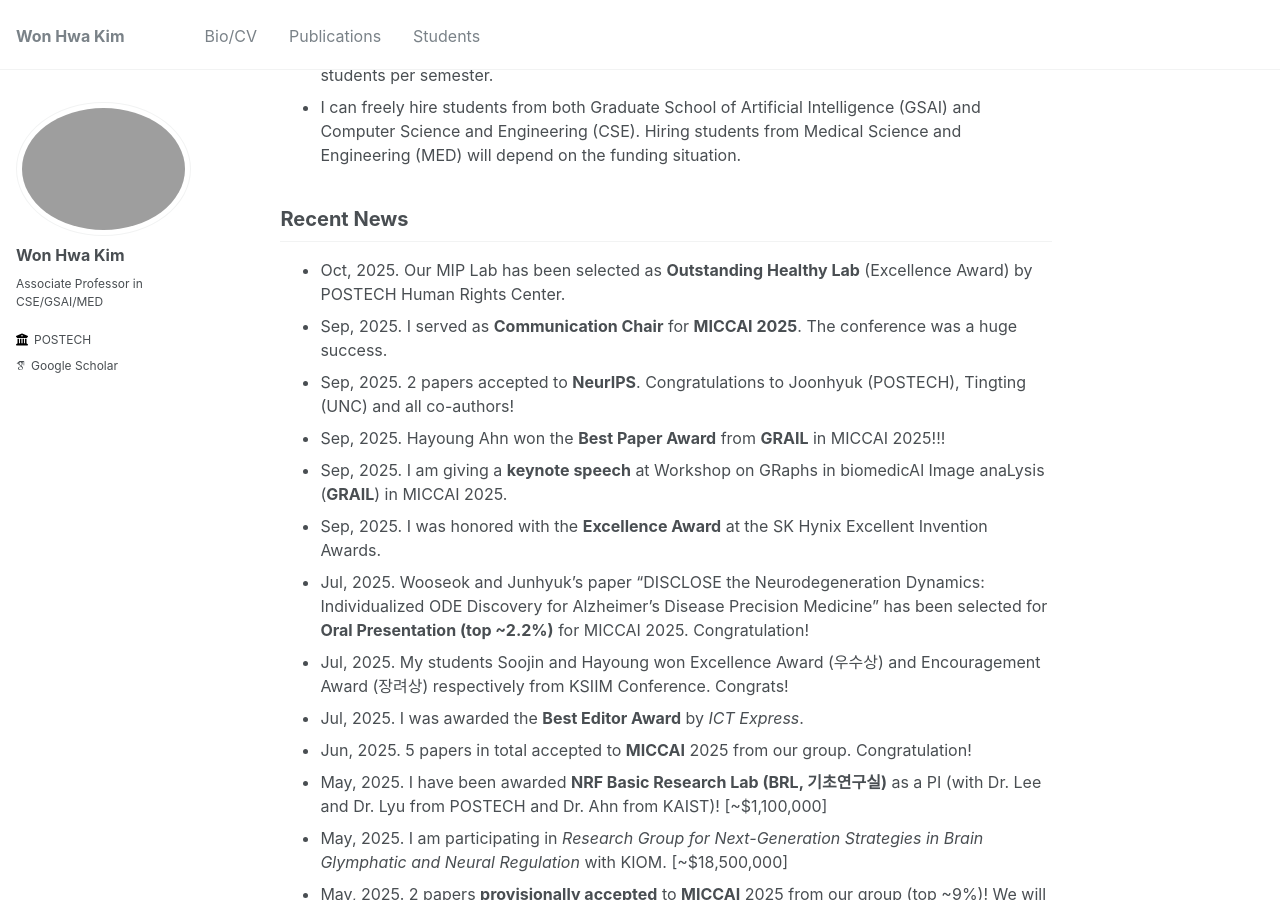
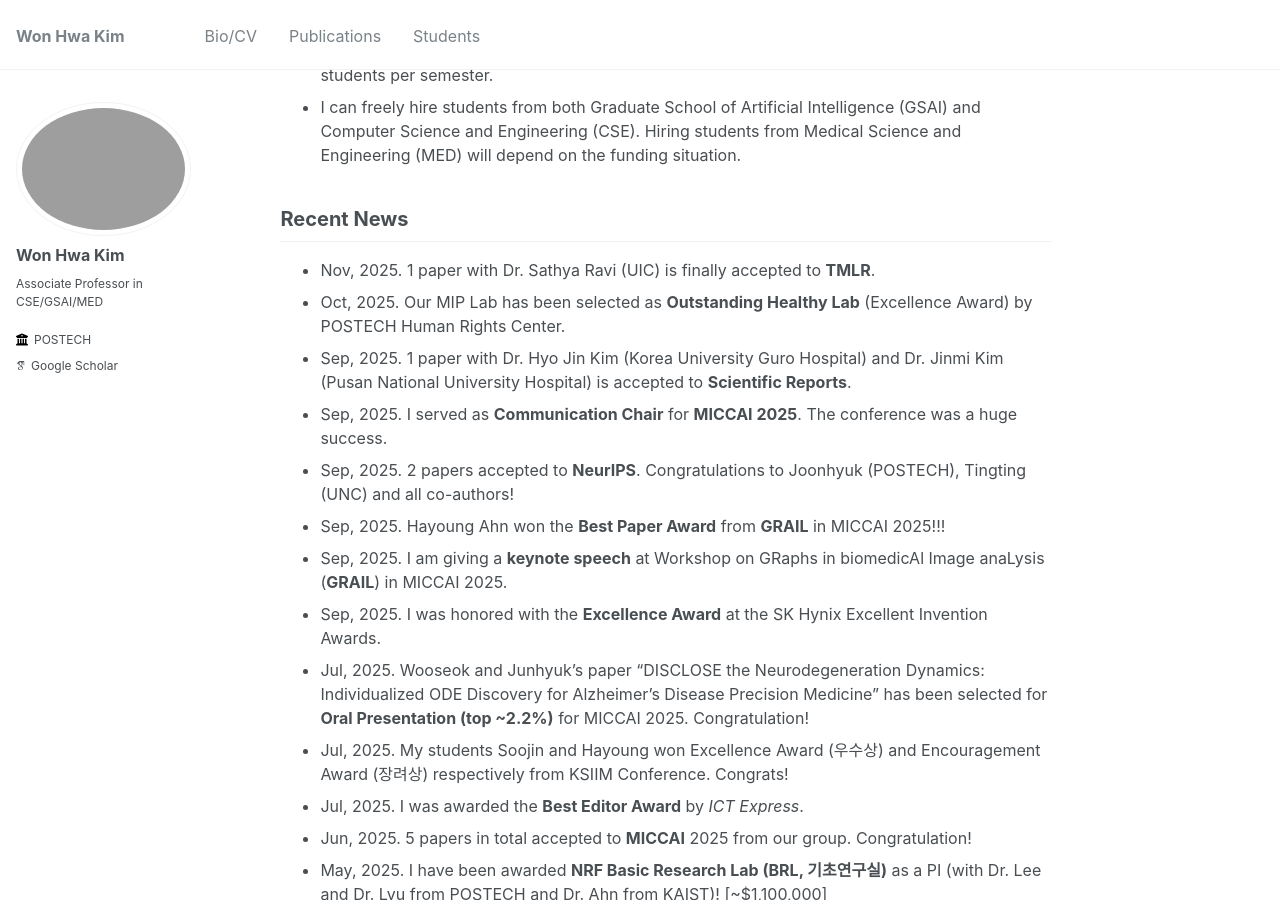
Before and after one commit to wwplato/wwplato.github.io, a Jekyll site: the page built from _pages/about.md, in a window 1280 px wide and 900 px high, scrolled down 588 px. Built offline with Jekyll 4.4.1, drawn with Linux system fonts in a browser that asks for light colours; some web fonts are replaced.

Commit message:
Update about.md

```diff
--- a/_pages/about.md
+++ b/_pages/about.md
@@ -32,7 +32,9 @@ I am always looking for highly **self-motivated** students with long term goals.
 
 Recent News
 -----
+* Nov, 2025. 1 paper with Dr. Sathya Ravi (UIC) is finally accepted to **TMLR**.
 * Oct, 2025. Our MIP Lab has been selected as **Outstanding Healthy Lab** (Excellence Award) by POSTECH Human Rights Center.
+* Sep, 2025. 1 paper with Dr. Hyo Jin Kim (Korea University Guro Hospital) and Dr. Jinmi Kim (Pusan National University Hospital) is accepted to **Scientific Reports**.
 * Sep, 2025. I served as **Communication Chair** for **MICCAI 2025**. The conference was a huge success.
 * Sep, 2025. 2 papers accepted to **NeurIPS**. Congratulations to Joonhyuk (POSTECH), Tingting (UNC) and all co-authors!
 * Sep, 2025. Hayoung Ahn won the **Best Paper Award** from **GRAIL** in MICCAI 2025!!!
```
